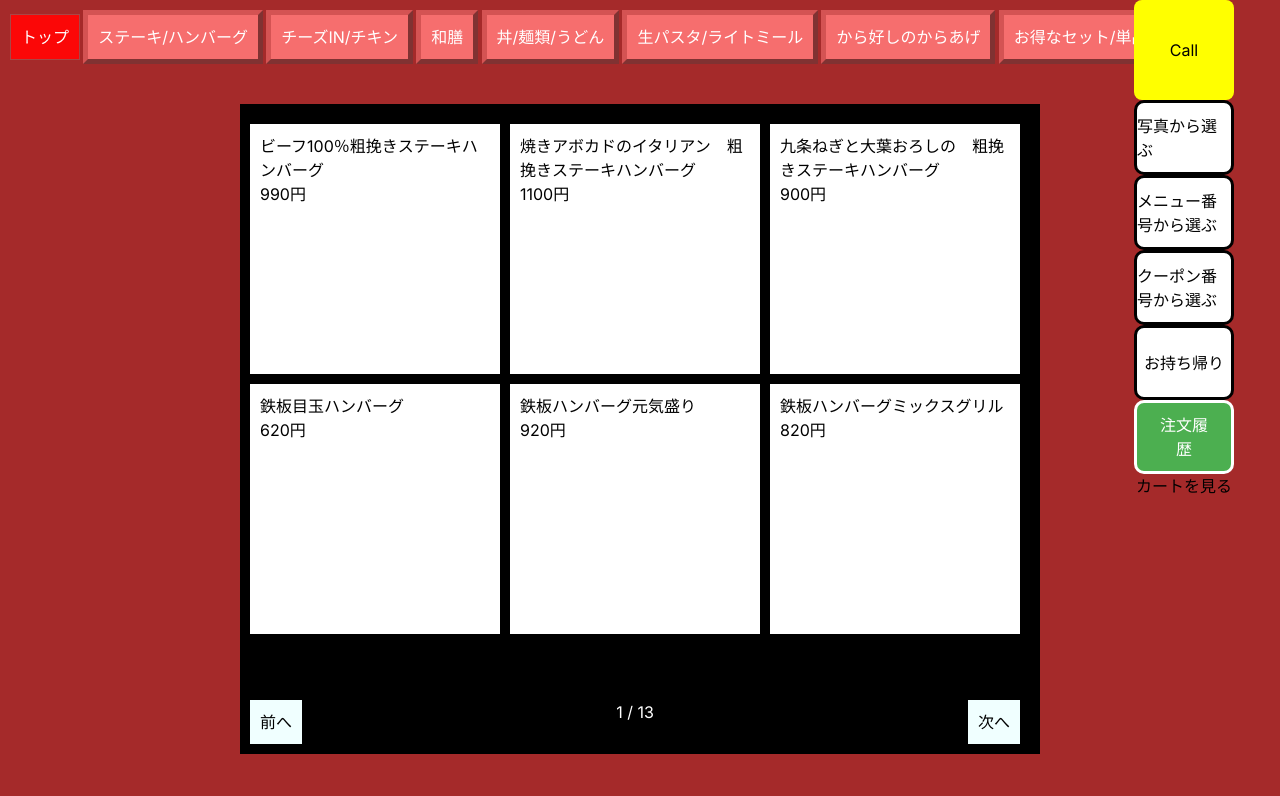
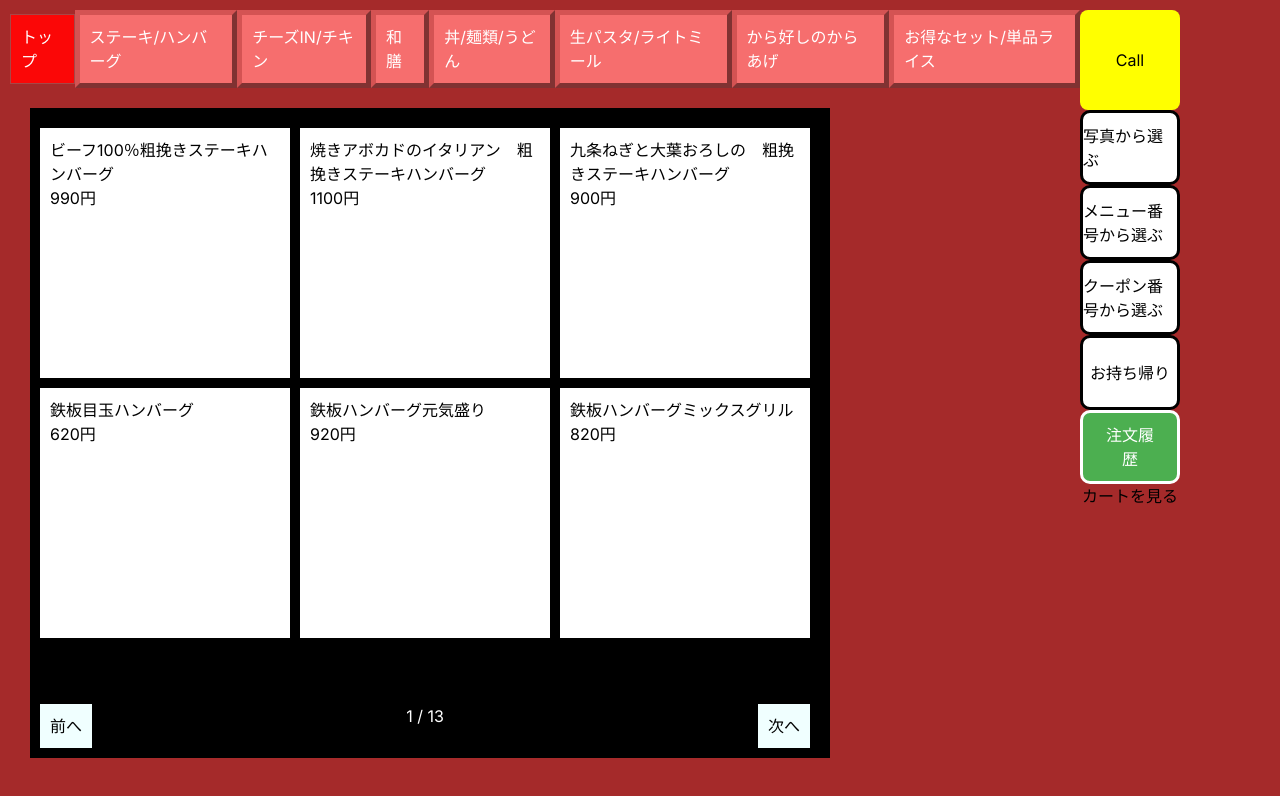
Before and after one commit to VerdantVermilion/gasto, a Next.js app: page /order in a window 1280 px wide. Shown: the top 796 px of the page. Built offline with nearby package versions, Linux system fonts and the light colour scheme.

Commit message:
add:orderpwーじのスタイルを修正

```diff
--- a/app/order/Order.module.css
+++ b/app/order/Order.module.css
@@ -2,6 +2,10 @@
   background-color: red;
   color: white;
   padding: 10px;
+  width: 1000px;
+}
+.tops {
+  width: 1070px;
 }
 
 .nigiri_button {
@@ -10,9 +14,18 @@
   padding: 10px;
 }
 
+.main_container{
+  width: 1000px;
+  display: flex;
+}
+
 .main_order{
-  display: flex;
+  /* display: flex; */
   justify-content: space-around;
+}
+
+.right_container{
+  padding: 0,0px,0,0;
 }
 
 .submit_button {
@@ -38,10 +51,6 @@
 }
 
 .fixed_buttons {
-  position: fixed;
-  top: 0%;
-  right: 0;
-  width: 15%;
   display: flex;
   flex-direction: column;
   align-items: center;
--- a/app/order/components/topButton/TopButton.module.css
+++ b/app/order/components/topButton/TopButton.module.css
@@ -3,7 +3,8 @@
   justify-content: space-between;
   align-items: center;
   margin-bottom: 20px;
-  width: 1200px;
+  width: 1070px;
+
 }
 
 .selectedTab {
--- a/app/order/page.tsx
+++ b/app/order/page.tsx
@@ -83,13 +83,19 @@ const Order = () => {
 
   return (
     <div style={{ backgroundColor: bgColor }}>
-      <TopButton onCategoryChange={handleCategoryChange} />
+      <div className={styles.main_container}>
+      <div className={styles.order_container}>
+        <div className={styles.tops}>
+          <TopButton onCategoryChange={handleCategoryChange}/>
+        </div>
         <div className={styles.main_order}>
           <NigiriButton
             category={selectedCategory}
             onItemClick={handleItemClick}
           />
         </div>
+      </div>
+        <div className={styles.right_container}>
           <div className={styles.fixed_buttons}>
             <CallButton />
             <CenterButton />
@@ -114,6 +120,8 @@ const Order = () => {
             </div>
           )}
       </div>
+      </div>
+    </div>
   );
 };
 
```
Lines whose indentation alone changed are shown as unchanged.
